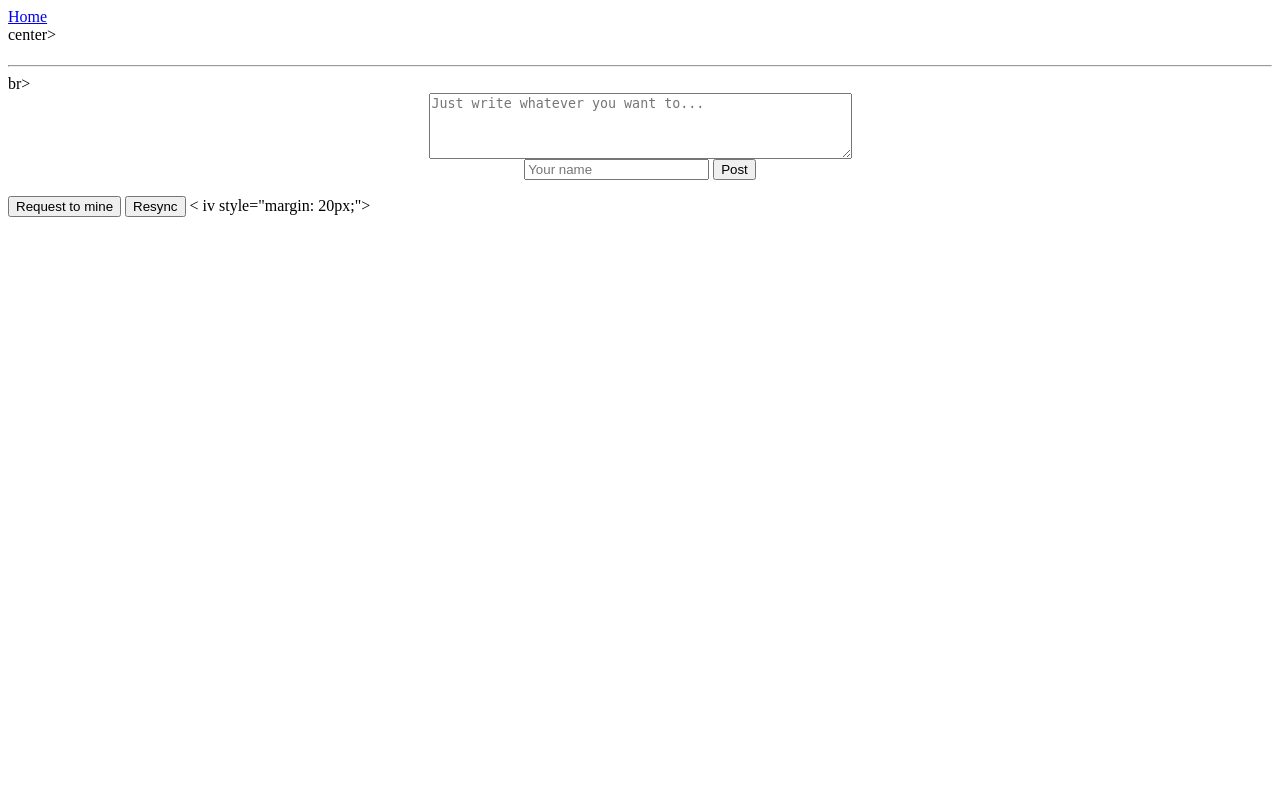
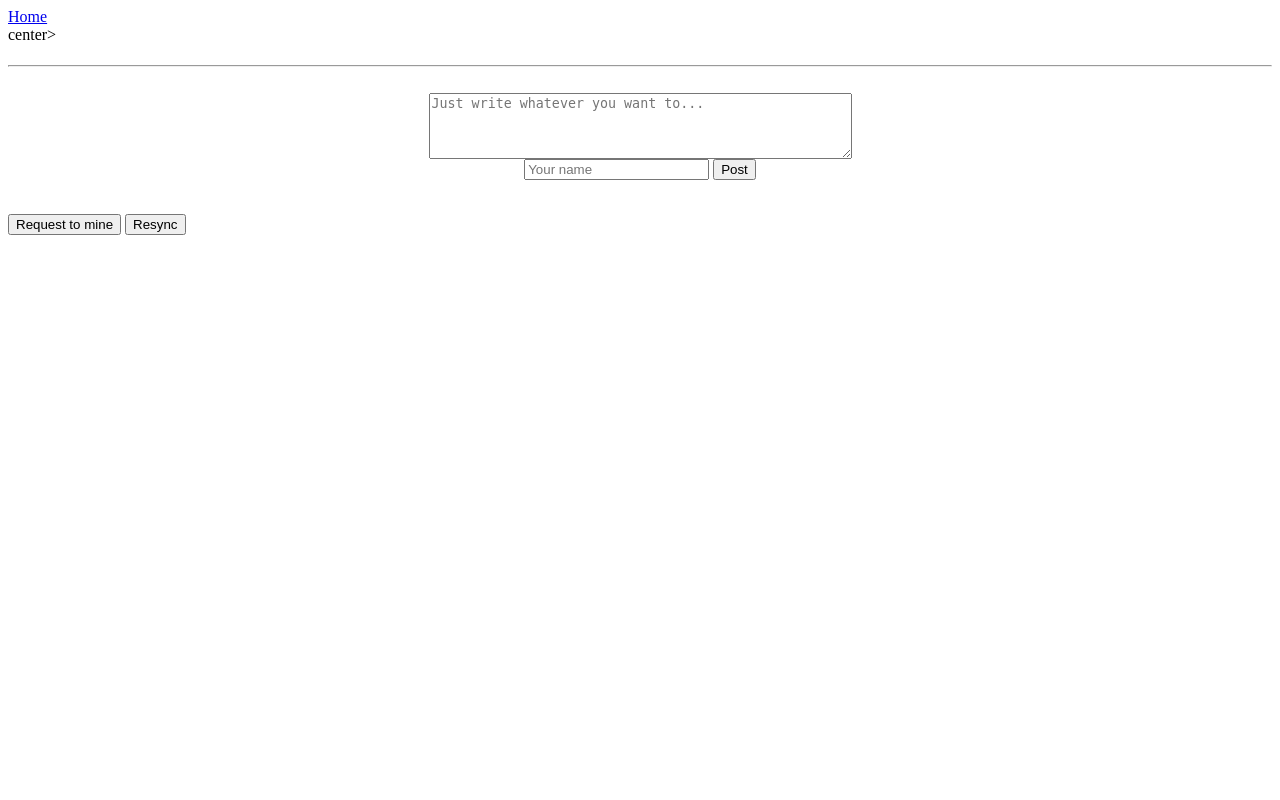
Before and after one commit to nahuic72/blockchain, a Python web app: template app/templates/index.html in a window 1280 px wide. Run offline with Jinja, Linux system fonts and the light colour scheme; the template is opened without the code that fills it, so the values that code supplies are empty.

Commit message:
Cambio inicial en index

```diff
--- a/app/templates/index.html
+++ b/app/templates/index.html
@@ -2,7 +2,7 @@
 {% extends "base.html" %}
 
 {% block content %}
-	br>
+	<br>
 
 	<center>
 	<form action="/submit" id="textform" method="post">
@@ -11,14 +11,14 @@
 	    <input type="text" name="author" placeholder="Your name">
 	    <input type="submit" value="Post">
 	</form>
-	</center
+	</center>
 
 	<br>
 
 	<a href="{{node_address}}/mine" target="_blank"><button>Request to mine</button></a>
 	<a href="/"><button>Resync</button></a>
 
-	< iv style="margin: 20px;">
+	<div style="margin: 20px;">
 
     {% for post in posts %}
     <div class="post_box">
@@ -27,7 +27,7 @@
 	      div style="background: rgb(0, 97, 146) none repeat scroll 0% 0%; box-shadow: rgb(0, 97, 146) 0px 0px 0px 2px;" class="post_box-avatar">{{post.author[0]}}</div>
 	      <div class="name-header">{{post.author}}</div>
 	      <div class="post_box-subtitle"> Posted at <i>{{readable_time(post.timestamp)}}</i></div>
-	   </div
+	   </div>
 	   <div>
 	      <div class="post_box-body">
 	         <p>{{post.content}}</p>
@@ -65,7 +65,7 @@
 		}
 
 		.post_box-avatar::after {
-		    content:"";
+		    content:block;
 		    display:block;
 		}
 
```
